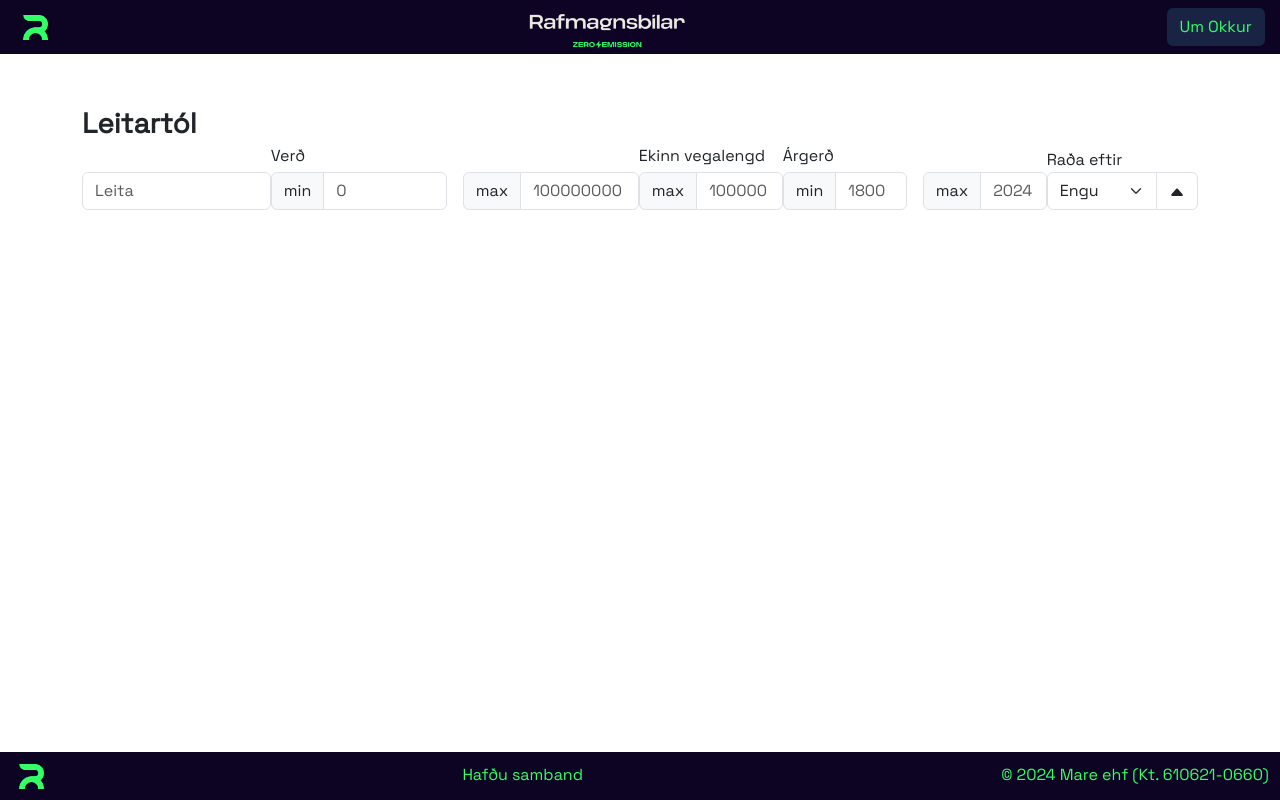
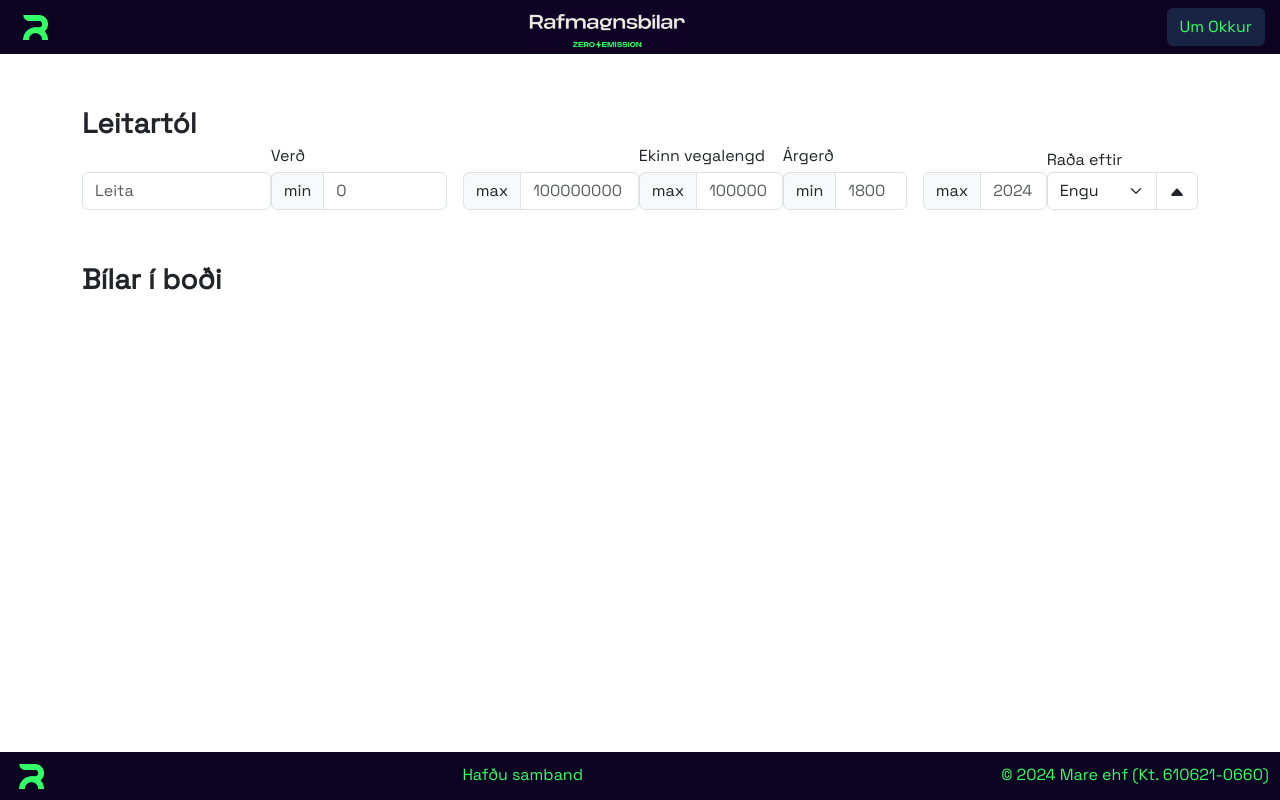
Before and after one commit to valgardg/rafmagnsbilar-vue, a Vue app: page /home in a window 1280 px wide. Built offline with nearby package versions, Linux system fonts and the light colour scheme.

Commit message:
added: listing header and car details template tags

```diff
--- /dev/null
+++ b/src/components/CarDetails.vue
@@ -0,0 +1,5 @@
+<template>
+    <div>
+
+    </div>
+</template>
--- a/src/screens/HomeScreen.vue
+++ b/src/screens/HomeScreen.vue
@@ -12,6 +12,10 @@
                 <SortOptions />
             </div>
         </div>
+        <!-- listings section -->
+        <div>
+            <div class="fw-bold fs-3 mt-5">Bílar í boði</div>
+        </div>
     </div>
 </template>
 
```
